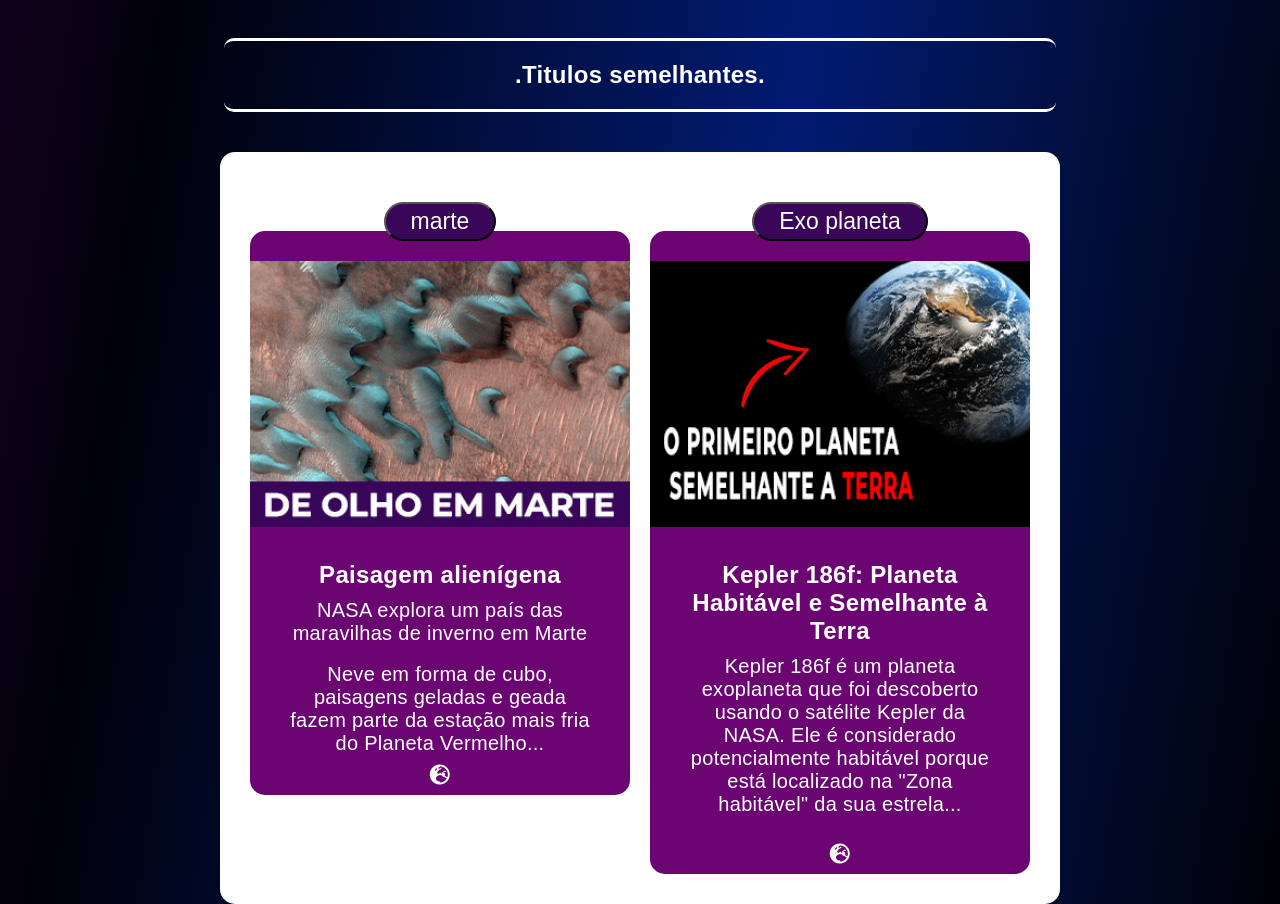
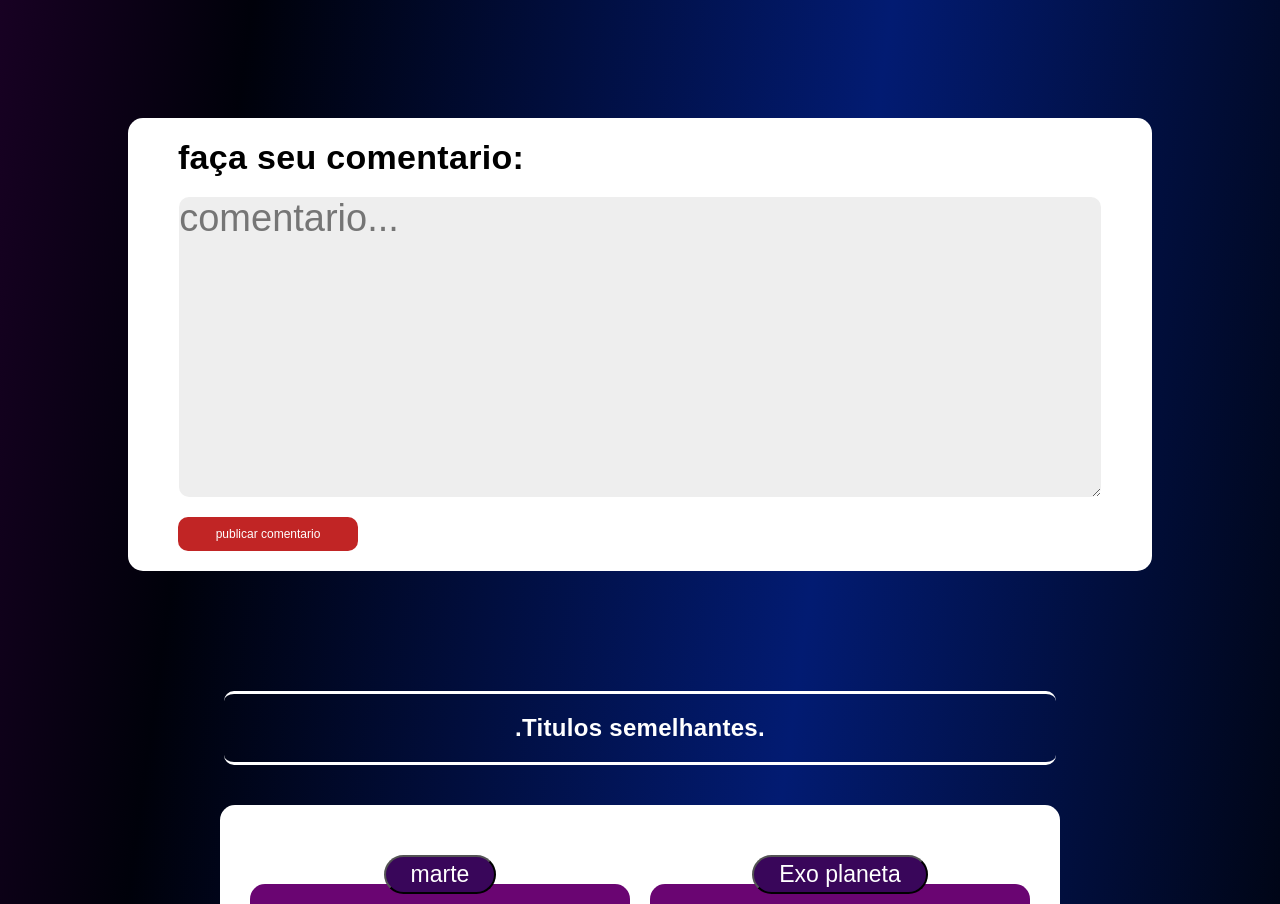
Before and after one commit to AlejandroFadim/UniversoAfins, a website: page public/pag_saturno.html in a window 1280 px wide. Shown: the part 7361-8265 px from the top of the page. Drawn offline with Linux system fonts and the light colour scheme; a web font is replaced by a local one.

Commit message:
criação do campo de comentarios

```diff
--- a/public/cadastro.html
+++ b/public/cadastro.html
@@ -9,6 +9,9 @@
   <title>Cadastro Universo Afins</title>
 
   <script src="./js/sessao.js"></script>
+  <link rel="stylesheet" href="https://cdnjs.cloudflare.com/ajax/libs/font-awesome/6.4.0/css/all.min.css"
+        integrity="sha512-iecdLmaskl7CVkqkXNQ/ZH/XLlvWZOJyj7Yy7tcenmpD1ypASozpmT/E0iPtmFIB46ZmdtAc9eNBvH0H/ZpiBw=="
+        crossorigin="anonymous" referrerpolicy="no-referrer" />
   <link rel="stylesheet" href="./css/style.css">
   <link rel="stylesheet" href="./css/estilo.css" />
   <link rel="icon" href="./assets/icon/favicon2.ico" />
@@ -87,7 +90,7 @@
             <button class="botao" onclick="cadastrar()">Cadastrar</button>
           </div>
           <div id="div_aguardar" class="loading-div">
-            <img src="./assets/circle-loading.gif" id="loading-gif" />
+            <i class="fa-solid fa-rocket" id="loading-gif" class="foguete"></i>
           </div>
 
           <div id="div_erros_login"></div>
--- a/public/css/paginas.css
+++ b/public/css/paginas.css
@@ -1,23 +1,25 @@
-.tag{
+.tag {
     padding: 1.25rem;
     margin: 1.25rem;
     display: flex;
     justify-content: center;
 }
 
-.tag i{
+.tag i {
     color: #ffffff;
     font-size: 2.1875rem;
 }
-main{
+
+main {
     overflow: visible;
     display: flex;
     justify-content: space-between;
-    max-width: 77.5rem;
+    max-width: 90rem;
     width: 100%;
     height: auto;
 }
-article{
+
+article {
     background-color: #ffffff;
     box-sizing: border-box;
     margin: 1.25rem;
@@ -31,26 +33,30 @@ article{
     height: max-content;
     padding: 0rem;
 }
-article img{
+
+article img {
     border-radius: 1.5625rem;
     width: 100%;
     height: auto;
     box-sizing: border-box;
     padding: 2.5rem;
 }
-section{
+
+section {
     display: flex;
     justify-content: center;
     flex: wrap;
     flex-direction: column;
 }
-section h2{
+
+section h2 {
     text-align: justify;
     font-size: 2.125rem;
     padding: 0rem 1.25rem;
     margin: 0;
 }
-section p{
+
+section p {
     text-align: justify;
     color: #333;
     font-weight: lighter;
@@ -58,17 +64,20 @@ section p{
     padding: 0rem 1.25rem;
     margin: 1.25rem 0 1.25rem;
 }
-section img{
+
+section img {
     width: 100%;
     padding: 1.25rem 1.25rem;
 }
-aside img{
+
+aside img {
     border-radius: 100%;
     margin: 1.25rem;
     width: 6.25rem;
     height: auto;
 }
-aside{
+
+aside {
     position: sticky;
     top: 0.9375rem;
     display: flex;
@@ -82,21 +91,23 @@ aside{
     max-height: 45.5rem;
     border-radius: 0.9375rem;
 }
-aside h2{
+
+aside h2 {
     font-size: max(0, 2em, 2.125rem);
     text-align: center;
     margin-bottom: 1.25rem;
     margin-top: 0.625rem;
     padding: 0 1.25rem;
 }
-aside h3{
+
+aside h3 {
     font-size: max(0, 1.5em, 1.8125rem);
     text-align: center;
     margin-bottom: 0.75rem;
     padding: 0 1.25rem;
 }
 
-.main_semelhante{
+.main_semelhante {
     margin: auto;
     overflow: visible;
     display: flex;
@@ -107,7 +118,8 @@ aside h3{
     align-items: center;
     justify-content: center;
 }
-.titulo_article{
+
+.titulo_article {
     border-top: solid 3px;
     border-bottom: solid 3px;
     padding: 1.25rem;
@@ -120,7 +132,8 @@ aside h3{
     color: #ffffff;
     border-radius: 10px;
 }
-.titulos_semenhantes{
+
+.titulos_semenhantes {
     padding: 20px;
     box-sizing: border-box;
     margin: 1.25rem;
@@ -134,13 +147,15 @@ aside h3{
     height: max-content;
 
 }
-.section_semelhante{
+
+.section_semelhante {
     flex-direction: row;
     justify-content: center;
     color: #ffffff;
 
 }
-.card{
+
+.card {
     box-sizing: border-box;
     width: max-content;
     height: max-content;
@@ -148,22 +163,25 @@ aside h3{
 
 }
 
-.texto{
+.texto {
     text-align: center;
     /* color: #ffffff; */
 
 }
-.texto h2{
+
+.texto h2 {
     text-align: center;
     font-size: 24px;
     /* color: #ffffff; */
 
 }
-.card i{
+
+.card i {
     padding: 0.625rem;
     margin: 0;
 }
-.card p{
+
+.card p {
     color: #ffffff;
     margin: 0;
     font-size: 20px;
@@ -171,33 +189,108 @@ aside h3{
 }
 
 
-.header_box{
+.header_box {
     border-radius: 0.9375rem;
     width: calc(100vw - 37.5rem);
     width: 380px;
     min-width: 23.75rem;
 }
 
-.redes-aside{
+.redes-aside {
     font-size: 1.875rem;
 }
-.redes-aside i{
+
+.redes-aside i {
     margin: 0.3125rem;
     padding: 0.625rem 0;
 }
+
 @keyframes girar {
     from {
         transform: rotate(0deg);
     }
+
     to {
         transform: rotate(360deg);
     }
 }
+
 .redes-aside i:hover {
     transform: scale(1.2);
     transition: 0.3s;
     filter: brightness(150%);
 }
+
 .tag:hover {
     animation: girar 2s linear infinite;
 }
+
+.divPai {
+    display: flex;
+    justify-content: center;
+    align-items: center;
+}
+
+.comentarioPai {
+    box-sizing: border-box;
+    display: flex;
+    width: 80%;
+    height: fit-content;
+    margin: 100px 10px;
+}
+
+.comentarios {
+    border-radius: 0.9375rem;
+    box-sizing: border-box;
+    display: flex;
+    flex-direction: column;
+    width: 100%;
+    height: fit-content;
+    background-color: #ffffff;
+}
+
+
+.comentarios textarea {
+    box-sizing: border-box;
+    width: 90%;
+    margin: auto;
+    height: 300px;
+    text-decoration: none;
+    background-color: #eeeeee;
+    border: #ffffff;
+    font-size: 38px;
+    border-radius: 10px;
+}
+
+.comentarios button {
+    margin: 20px 50px;
+    border: none;
+    background-color: #c12525;
+    padding: 0.625rem;
+    width: 180px;
+    border-radius: 0.625rem;
+    color: #ffff;
+    font-size: 0.75rem;
+    cursor: pointer;
+}
+
+
+.comentarios h2{
+    margin: 20px 30px;
+}
+
+.comentarios a, span{
+    display: none;
+    margin: auto;
+    padding: 10px;
+    color: #c12525;
+
+}
+
+.comentarios a{
+    text-decoration: underline;
+}
+
+.comentarios a:hover{
+    color: #333;
+}
--- a/public/js/script.js
+++ b/public/js/script.js
@@ -1,5 +1,7 @@
 var logBtn = document.getElementById("btnLogin");
 var avatar = document.getElementById("avatar");
+var spanComentario = document.getElementById("spanComentario")
+var LinkComentarioLogin = document.getElementById("LinkComentario")
 
 function pegaTags() {
 
@@ -14,5 +16,18 @@ function pegaTags() {
     }
 }
 
+function comentar(){
+    if(sessionStorage.EMAIL_USUARIO) {
+        console.log('pode comentar')
+    }
+    else {
+        spanComentario.style.display = "block";
+        LinkComentarioLogin.style.display = "block";
+        console.log(essionStorage.EMAIL_USUARIO)
+    }
+
+}
+
+
 
 pegaTags();
--- a/public/pag_saturno.html
+++ b/public/pag_saturno.html
@@ -1,15 +1,19 @@
 <!DOCTYPE html>
 <html lang="pt-br">
+
 <head>
     <meta charset="UTF-8">
     <meta name="viewport" content="width=device-width, initial-scale=1.0">
     <link rel="shortcut icon" href="img/favicon-16x16.png" type="image/x-icon">
-    <link rel="stylesheet" href="https://cdnjs.cloudflare.com/ajax/libs/font-awesome/6.4.0/css/all.min.css" integrity="sha512-iecdLmaskl7CVkqkXNQ/ZH/XLlvWZOJyj7Yy7tcenmpD1ypASozpmT/E0iPtmFIB46ZmdtAc9eNBvH0H/ZpiBw==" crossorigin="anonymous" referrerpolicy="no-referrer" />
+    <link rel="stylesheet" href="https://cdnjs.cloudflare.com/ajax/libs/font-awesome/6.4.0/css/all.min.css"
+        integrity="sha512-iecdLmaskl7CVkqkXNQ/ZH/XLlvWZOJyj7Yy7tcenmpD1ypASozpmT/E0iPtmFIB46ZmdtAc9eNBvH0H/ZpiBw=="
+        crossorigin="anonymous" referrerpolicy="no-referrer" />
     <link rel="stylesheet" href="css/style.css">
     <link rel="stylesheet" href="css/paginas.css">
     <script src="js/script.js" defer></script>
     <title>Imagens reais de saturno</title>
 </head>
+
 <body>
 
     <header>
@@ -21,10 +25,10 @@
             <div class="redes">
                 <div class="login-button logo" id="logo">
                     <a href="login.html">
-                            <button id="btnLogin" >login</button>
+                        <button id="btnLogin">login</button>
                     </a>
                     <a href="avatar">
-                            <button id="avatar" >avatar</button>
+                        <button id="avatar">avatar</button>
                     </a>
                 </div>
             </div>
@@ -71,7 +75,10 @@
             <section>
 
                 <p>
-                        Imagen real de saturno a imagem foi tirada com a câmera grande angular da sonda Cassini em 23 de janeiro de 2005... <br> <p>A missão responsavel por essa majestosa imagem é a A missão Cassini-Huygens é um projeto cooperativo da NASA, da Agência Espacial Europeia e da Agência Espacial Italiana
+                    Imagen real de saturno a imagem foi tirada com a câmera grande angular da sonda Cassini em 23 de
+                    janeiro de 2005... <br>
+                <p>A missão responsavel por essa majestosa imagem é a A missão Cassini-Huygens é um projeto cooperativo
+                    da NASA, da Agência Espacial Europeia e da Agência Espacial Italiana
                 </p>
             </section>
 
@@ -79,26 +86,40 @@
 
                 <img src="img/saturno2.jpg" alt="">
                 <p>
-                        A Cassini da NASA olha através dos anéis gelados de Saturno em direção à lua gelada Tétis, cujo lado noturno é iluminado por Saturno, ou luz solar refletida pelo planeta.
+                    A Cassini da NASA olha através dos anéis gelados de Saturno em direção à lua gelada Tétis, cujo lado
+                    noturno é iluminado por Saturno, ou luz solar refletida pelo planeta.
 
-Tétis estava do outro lado de Saturno em relação a Cassini aqui; um observador olhando para cima da superfície da lua em direção a Cassini veria o disco iluminado de Saturno enchendo o céu.
+                    Tétis estava do outro lado de Saturno em relação a Cassini aqui; um observador olhando para cima da
+                    superfície da lua em direção a Cassini veria o disco iluminado de Saturno enchendo o céu.
 
-Tétis foi iluminado por um fator de dois nesta imagem para aumentar sua visibilidade. Uma lasca do hemisfério norte iluminado pelo sol da Lua é vista no topo. Uma cunha brilhante do lado iluminado pelo sol de Saturno é vista no canto inferior esquerdo.
+                    Tétis foi iluminado por um fator de dois nesta imagem para aumentar sua visibilidade. Uma lasca do
+                    hemisfério norte iluminado pelo sol da Lua é vista no topo. Uma cunha brilhante do lado iluminado
+                    pelo sol de Saturno é vista no canto inferior esquerdo.
 
-Esta vista olha para o lado iluminado pelo sol dos anéis a cerca de 10 graus acima do plano do anel. A imagem foi tirada em luz visível com a câmera grande angular da sonda Cassini em 13 de maio de 2017.
+                    Esta vista olha para o lado iluminado pelo sol dos anéis a cerca de 10 graus acima do plano do anel.
+                    A imagem foi tirada em luz visível com a câmera grande angular da sonda Cassini em 13 de maio de
+                    2017.
                 </p>
             </section>
 
             <section>
                 <img src="img/saturno3.jpg" alt="">
                 <p>
-                        Visto pela sonda Cassini da NASA dentro da vasta extensão de anéis de Saturno, Prometheus aparece como pouco mais do que um ponto. Mas essa pequena lua ainda consegue moldar o anel F, confinando-o ao seu estreito domínio.
+                    Visto pela sonda Cassini da NASA dentro da vasta extensão de anéis de Saturno, Prometheus aparece
+                    como pouco mais do que um ponto. Mas essa pequena lua ainda consegue moldar o anel F, confinando-o
+                    ao seu estreito domínio.
 
-Prometheus (53 milhas, ou 86 quilômetros de diâmetro) e sua companheira lua Pandora (50 milhas, ou 81 quilômetros de diâmetro) orbitam ao lado do anel F e impedem que o anel se espalhe para fora através de um processo apelidado de "pastoreio".
+                    Prometheus (53 milhas, ou 86 quilômetros de diâmetro) e sua companheira lua Pandora (50 milhas, ou
+                    81 quilômetros de diâmetro) orbitam ao lado do anel F e impedem que o anel se espalhe para fora
+                    através de um processo apelidado de "pastoreio".
 
-Esta visão olha para o lado não iluminado dos anéis a partir de cerca de 45 graus abaixo do plano do anel. A imagem foi tirada em luz verde com a câmera grande angular da sonda Cassini em 8 de março de 2014.
+                    Esta visão olha para o lado não iluminado dos anéis a partir de cerca de 45 graus abaixo do plano do
+                    anel. A imagem foi tirada em luz verde com a câmera grande angular da sonda Cassini em 8 de março de
+                    2014.
 
-A visão foi obtida a uma distância de aproximadamente 533.000 milhas (858.000 quilômetros) de Prometheus e em um ângulo de fase de 90 graus. A escala da imagem é de 32 milhas (51 quilômetros) por pixel.
+                    A visão foi obtida a uma distância de aproximadamente 533.000 milhas (858.000 quilômetros) de
+                    Prometheus e em um ângulo de fase de 90 graus. A escala da imagem é de 32 milhas (51 quilômetros)
+                    por pixel.
                 </p>
             </section>
 
@@ -106,11 +127,17 @@ A visão foi obtida a uma distância de aproximadamente 533.000 milhas (858.000
                 <img src="img/saturno4.jpg" alt="">
 
                 <p>
-                        Saturno aparece para as câmeras Cassini da NASA como um crescente fino e iluminado pelo sol nesta visão sobrenatural. Os cidadãos da Terra, estando muito mais perto do Sol do que Saturno, nunca conseguem desfrutar de uma visão de Saturno como esta sem a ajuda de nossos enviados robôs.
+                    Saturno aparece para as câmeras Cassini da NASA como um crescente fino e iluminado pelo sol nesta
+                    visão sobrenatural. Os cidadãos da Terra, estando muito mais perto do Sol do que Saturno, nunca
+                    conseguem desfrutar de uma visão de Saturno como esta sem a ajuda de nossos enviados robôs.
 
-Partes do lado noturno de Saturno mostram iluminação fraca devido à luz refletida dos anéis de volta para o planeta, um efeito apelidado de "ringshine". Esta visão olha para o lado não iluminado dos anéis a partir de cerca de 43 graus abaixo do plano do anel. A imagem foi tirada em luz verde com a câmera grande angular da sonda Cassini em 4 de agosto de 2013.
+                    Partes do lado noturno de Saturno mostram iluminação fraca devido à luz refletida dos anéis de volta
+                    para o planeta, um efeito apelidado de "ringshine". Esta visão olha para o lado não iluminado dos
+                    anéis a partir de cerca de 43 graus abaixo do plano do anel. A imagem foi tirada em luz verde com a
+                    câmera grande angular da sonda Cassini em 4 de agosto de 2013.
 
-A visão foi obtida a uma distância de aproximadamente 1,2 milhão de milhas (2 milhões de quilômetros) de Saturno. A escala da imagem é de 75 milhas (120 quilômetros) por pixel.
+                    A visão foi obtida a uma distância de aproximadamente 1,2 milhão de milhas (2 milhões de
+                    quilômetros) de Saturno. A escala da imagem é de 75 milhas (120 quilômetros) por pixel.
                 </p>
             </section>
 
@@ -118,7 +145,9 @@ A visão foi obtida a uma distância de aproximadamente 1,2 milhão de milhas (2
 
                 <img src="img/saturno5.jpg" alt="">
                 <p>
-                        A sonda Cassini da NASA capturou esta imagem de Saturno enquanto vê o planeta e seus anéis expansivos de todos os tipos de ângulos. Aqui, um Saturno semi-iluminado fica torto enquanto a pequena Dione olha do canto inferior esquerdo.
+                    A sonda Cassini da NASA capturou esta imagem de Saturno enquanto vê o planeta e seus anéis
+                    expansivos de todos os tipos de ângulos. Aqui, um Saturno semi-iluminado fica torto enquanto a
+                    pequena Dione olha do canto inferior esquerdo.
                 </p>
             </section>
 
@@ -127,18 +156,27 @@ A visão foi obtida a uma distância de aproximadamente 1,2 milhão de milhas (2
                 <h2>A despedida</h2>
                 <img src="img/cassini.jpg" alt="">
                 <p>
-                        Por mais de uma década, a sonda Cassini da NASA compartilhou as maravilhas de Saturno e sua família de luas geladas – levando-nos a mundos surpreendentes onde rios de metano correm para um mar de metano e onde jatos de gelo e gás estão lançando material para o espaço a partir de um oceano de água líquida que pode abrigar os ingredientes para a vida.
+                    Por mais de uma década, a sonda Cassini da NASA compartilhou as maravilhas de Saturno e sua família
+                    de luas geladas – levando-nos a mundos surpreendentes onde rios de metano correm para um mar de
+                    metano e onde jatos de gelo e gás estão lançando material para o espaço a partir de um oceano de
+                    água líquida que pode abrigar os ingredientes para a vida.
                 </p>
 
                 <p>
-                        Cassini revelou em grande detalhe as verdadeiras maravilhas de Saturno, um mundo gigante governado por tempestades furiosas e delicadas harmonias de gravidade.
+                    Cassini revelou em grande detalhe as verdadeiras maravilhas de Saturno, um mundo gigante governado
+                    por tempestades furiosas e delicadas harmonias de gravidade.
                 </p>
 
 
                 <p>
-                        A Cassini transportou um passageiro para o sistema de Saturno, a sonda europeia Huygens – o primeiro objeto feito pelo homem a pousar em um mundo no distante sistema solar externo.
+                    A Cassini transportou um passageiro para o sistema de Saturno, a sonda europeia Huygens – o primeiro
+                    objeto feito pelo homem a pousar em um mundo no distante sistema solar externo.
 
-Depois de 20 anos no espaço – 13 desses anos explorando Saturno – a Cassini esgotou seu suprimento de combustível. E assim, para proteger luas de Saturno que poderiam ter condições adequadas para a vida, a Cassini foi enviada em uma ousada missão final que selaria seu destino. Depois de uma série de quase duas dúzias de mergulhos roendo as unhas entre o planeta e seus anéis gelados, a Cassini mergulhou na atmosfera de Saturno em 15 de setembro de 2017, devolvendo dados científicos até o fim.
+                    Depois de 20 anos no espaço – 13 desses anos explorando Saturno – a Cassini esgotou seu suprimento
+                    de combustível. E assim, para proteger luas de Saturno que poderiam ter condições adequadas para a
+                    vida, a Cassini foi enviada em uma ousada missão final que selaria seu destino. Depois de uma série
+                    de quase duas dúzias de mergulhos roendo as unhas entre o planeta e seus anéis gelados, a Cassini
+                    mergulhou na atmosfera de Saturno em 15 de setembro de 2017, devolvendo dados científicos até o fim.
                 </p>
                 <h2>
                     Alguns números-chave da missão Cassini-Huygens a Saturno.
@@ -171,20 +209,38 @@ Queima do motor 360<br>
         <aside class="sticky-aside">
             <img src="img/logo=blog=pag.jpg" alt="">
 
-                <h2>Vislumbre a grandeza do universo:</h2> <h3> Vídeos incríveis que o deixarão maravilhado todas as semanas no YouTube + notícias astronômicas diárias para alimentar sua curiosidade no instagram e facebook! </h3>
+            <h2>Vislumbre a grandeza do universo:</h2>
+            <h3> Vídeos incríveis que o deixarão maravilhado todas as semanas no YouTube + notícias astronômicas diárias
+                para alimentar sua curiosidade no instagram e facebook! </h3>
             <div class="redes-aside">
 
-                    <a href="https://www.youtube.com/channel/UCuz9FePPtCziiGhhlJ6OMtw" target="_blank"><i class="fa-brands fa-youtube" style="color: #000000;"></i></a>
+                <a href="https://www.youtube.com/channel/UCuz9FePPtCziiGhhlJ6OMtw" target="_blank"><i
+                        class="fa-brands fa-youtube" style="color: #000000;"></i></a>
 
 
 
-                    <a href="https://instagram.com/universoafins?igshid=MzRlODBiNWFlZA==" target="_blank"><i class="fa-brands fa-instagram" style="color: #000000;"></i></a>
+                <a href="https://instagram.com/universoafins?igshid=MzRlODBiNWFlZA==" target="_blank"><i
+                        class="fa-brands fa-instagram" style="color: #000000;"></i></a>
                 <a href="#" target="_blank"><i class="fa-brands fa-facebook" style="color: #000000;"></i></a>
 
             </div>
         </aside>
 
     </main>
+    <div class="divPai">
+        <section class="comentarioPai">
+            <div class="comentarios">
+                <h2>faça seu comentario:</h2>
+
+                <textarea name="" id="" cols="100" rows="255" placeholder="comentario..."></textarea>
+                <button onclick="comentar()" class="login-button">publicar comentario</button>
+
+                <span id="spanComentario">É necessario se logar para comentar </span>
+                <a href="login.html" id="LinkComentario">clique aqui e faça login</a>
+
+            </div>
+        </section>
+    </div>
     <main class="main_semelhante">
         <div class="titulo_article">
             <h2>.Titulos semelhantes.</h2>
@@ -199,7 +255,13 @@ Queima do motor 360<br>
                         <div class="imagem">
                             <img src="img/marte.jpg">
                         </div>
-                            <div class="texto"><a href="pag_marte.html"><h2>Paisagem alienígena</h2><p>NASA explora um país das maravilhas de inverno em Marte</p><br><p>Neve em forma de cubo, paisagens geladas e geada fazem parte da estação mais fria do Planeta Vermelho...</p><i class="fa-solid fa-earth-europe" style="color: #ffffff;"></i></a></div>
+                        <div class="texto"><a href="pag_marte.html">
+                                <h2>Paisagem alienígena</h2>
+                                <p>NASA explora um país das maravilhas de inverno em Marte</p><br>
+                                <p>Neve em forma de cubo, paisagens geladas e geada fazem parte da estação mais fria do
+                                    Planeta Vermelho...</p><i class="fa-solid fa-earth-europe"
+                                    style="color: #ffffff;"></i>
+                            </a></div>
                     </div>
 
                 </div>
@@ -215,7 +277,10 @@ Queima do motor 360<br>
                         <div class="texto">
                             <a href="pag_Kepler.html">
                                 <h2>Kepler 186f: Planeta Habitável e Semelhante à Terra</h2>
-                                    <p>Kepler 186f é um planeta exoplaneta que foi descoberto usando o satélite Kepler da NASA. Ele é considerado potencialmente habitável porque está localizado na "Zona habitável" da sua estrela... </p><br> <i class="fa-solid fa-earth-europe" style="color: #ffffff;"></i>
+                                <p>Kepler 186f é um planeta exoplaneta que foi descoberto usando o satélite Kepler da
+                                    NASA. Ele é considerado potencialmente habitável porque está localizado na "Zona
+                                    habitável" da sua estrela... </p><br> <i class="fa-solid fa-earth-europe"
+                                    style="color: #ffffff;"></i>
                             </a>
                         </div>
                     </div>
@@ -225,10 +290,13 @@ Queima do motor 360<br>
     </main>
 
 
+
+
     <footer>
         <div class="body_footer">
             <div class="texto">
-            <h2>Nada me assusta e me fascina mais do que o universo: a incerteza mais bela na qual estamos inseridos. <cite>Albert Einstein</cite></h2>
+                <h2>Nada me assusta e me fascina mais do que o universo: a incerteza mais bela na qual estamos
+                    inseridos. <cite>Albert Einstein</cite></h2>
             </div>
             <div class="desenvolvdo">
                 <a href="https://github.com/BoemiaDEV" target="_blank">
@@ -240,13 +308,17 @@ Queima do motor 360<br>
         </div>
         <div class="footer_redes">
             <div class="redes_filho">
-                    <a href="https://instagram.com/universoafins?igshid=MzRlODBiNWFlZA==" id="insta"><i class="fa-brands fa-instagram"></i></a>
-                    <a href="https://www.youtube.com/channel/UCuz9FePPtCziiGhhlJ6OMtw" id="youtube_footer"><i class="fa-brands fa-youtube"></i></a>
-                    <a href="https://www.tiktok.com/@universoafins?_t=8e6DfzFbV6k&_r=1" id="tiktok"><i class="fa-brands fa-tiktok"></i></a>
+                <a href="https://instagram.com/universoafins?igshid=MzRlODBiNWFlZA==" id="insta"><i
+                        class="fa-brands fa-instagram"></i></a>
+                <a href="https://www.youtube.com/channel/UCuz9FePPtCziiGhhlJ6OMtw" id="youtube_footer"><i
+                        class="fa-brands fa-youtube"></i></a>
+                <a href="https://www.tiktok.com/@universoafins?_t=8e6DfzFbV6k&_r=1" id="tiktok"><i
+                        class="fa-brands fa-tiktok"></i></a>
             </div>
 
         </div>
     </footer>
 
 </body>
+
 </html>
```
Also changed, not shown: public/css/estilo.css (+19 -3 lines), public/index.html (+1 -1 lines), public/login.html (+5 -3 lines). Lines whose indentation alone changed are shown as unchanged.
